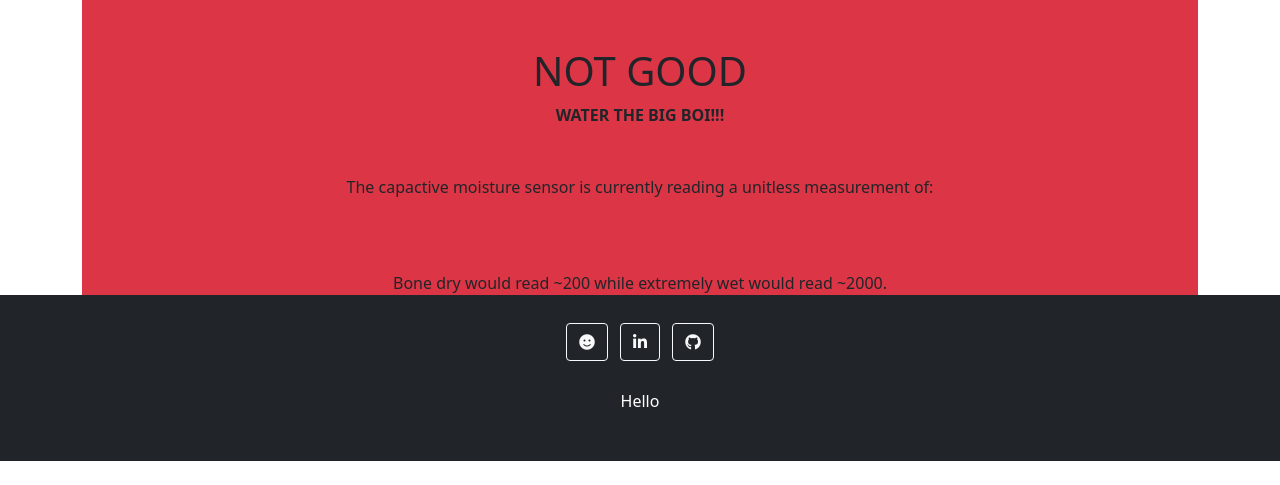
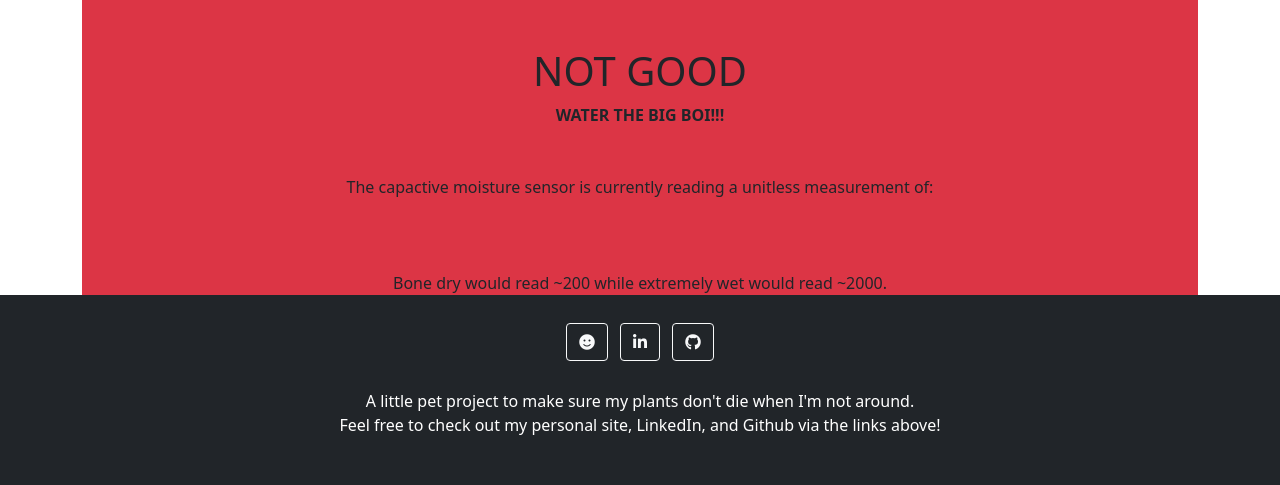
Before and after one commit to zacharylevaton/WaterMyPlantsDoing, a Flask app: template waterMyPlantsDoing/Templates/main.html in a window 1280 px wide. Shown: the part 4438-4923 px from the top of the page. Before the commit the page ends 4899 px from the top, so only its background shows below. Run offline with Flask 2, Linux system fonts and the light colour scheme; the template is opened without the code that fills it, so the values that code supplies are empty; some libraries are stand-ins or nearby versions.

Commit message:
Finalizing footer design.

```diff
--- a/waterMyPlantsDoing/Templates/main.html
+++ b/waterMyPlantsDoing/Templates/main.html
@@ -109,7 +109,7 @@
     </header>
 
     <!-- Footer -->
-    <footer class="bg-dark text-center text-white pmt-5">
+    <footer class="bg-dark text-center text-white">
         <!-- Grid container -->
         <div class="container p-4">
             <!-- Section: Social media -->
@@ -134,7 +134,9 @@
             <!-- Section: Text -->
             <section class="mb-4">
                 <p>
-                    Hello
+                    A little pet project to make sure my plants don't die when I'm not around.
+                    <br>
+                    Feel free to check out my personal site, LinkedIn, and Github via the links above!
                 </p>
             </section>
             <!-- Section: Text -->
```
